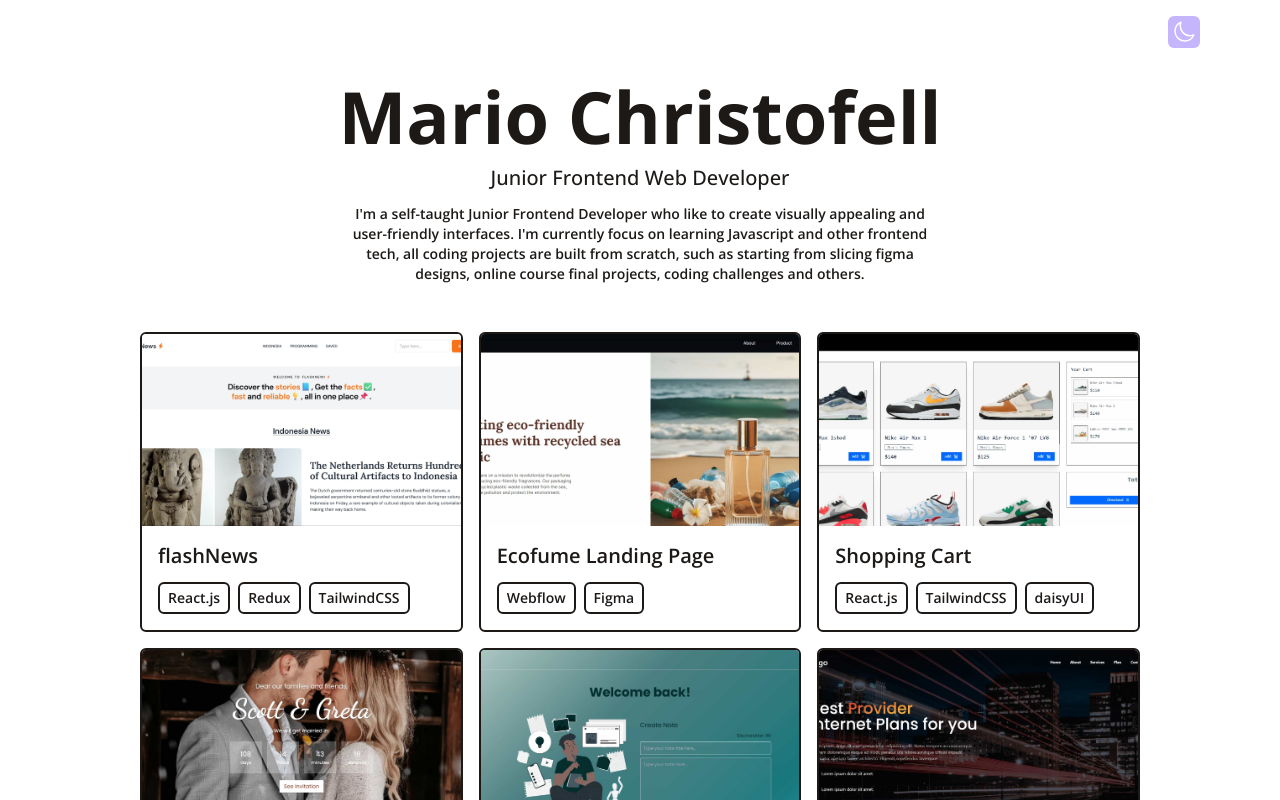
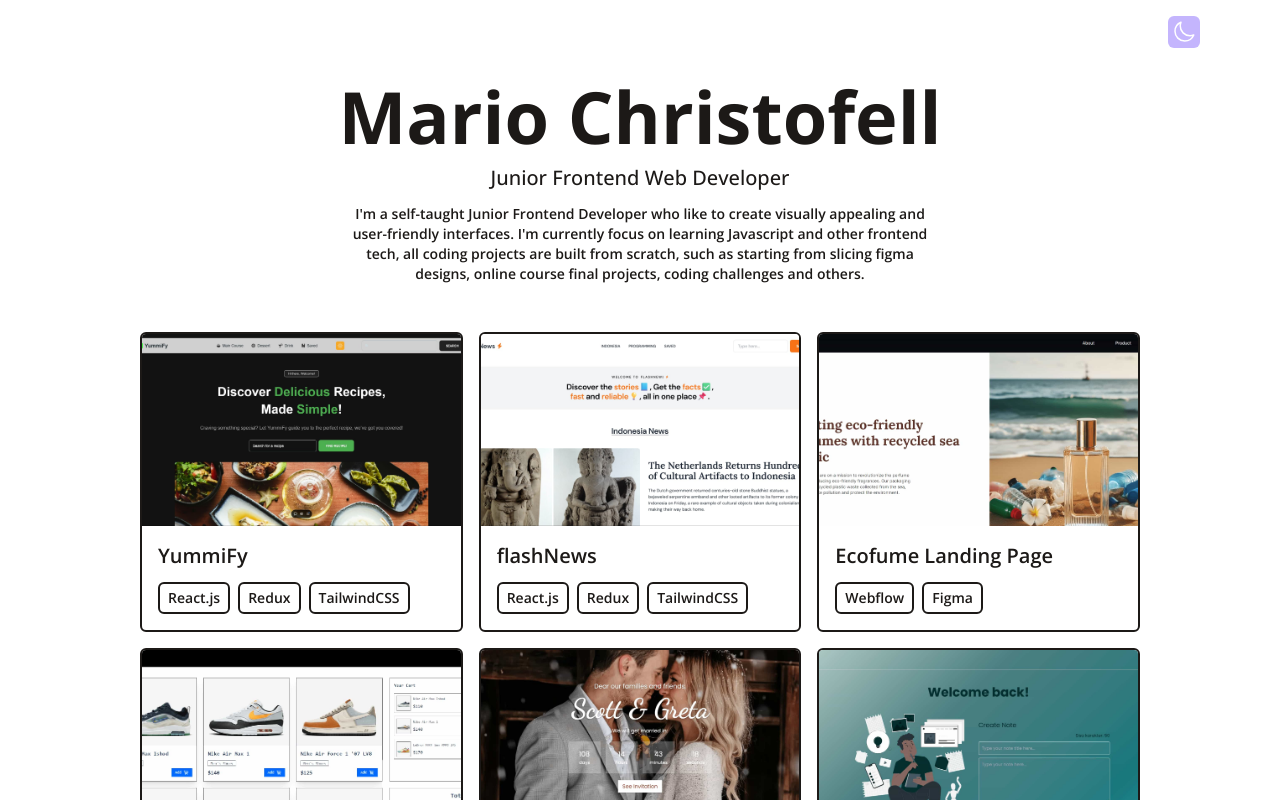
Before and after one commit to mariotbg11/dev-portfolio, a React (Vite) app: page / in a window 1280 px wide. Shown: the top 800 px of the page. Built offline with nearby package versions, Linux system fonts and the light colour scheme.

Commit message:
add new portfolio project item

```diff
--- a/src/data/portfolio.js
+++ b/src/data/portfolio.js
@@ -1,4 +1,11 @@
 export default [
+  {
+    title: "YummiFy",
+    imgURL: "/assets/YummiFy.jpg",
+    stack: ["React.js", "Redux", "TailwindCSS"],
+    link: "https://yummify.vercel.app/",
+    alternate: "YummiFy recipe website image cover",
+  },
   {
     title: "flashNews",
     imgURL: "/assets/flashnews.jpg",
```
Also changed, not shown: public/assets/YummiFy.jpg (added).
